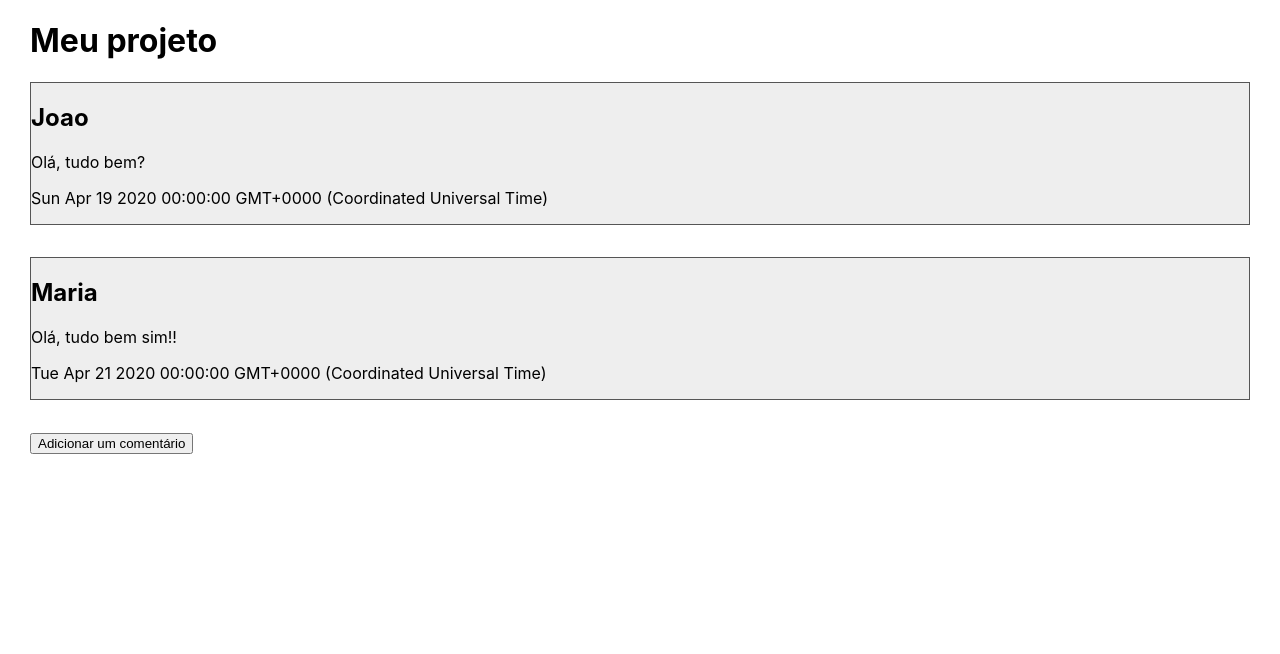
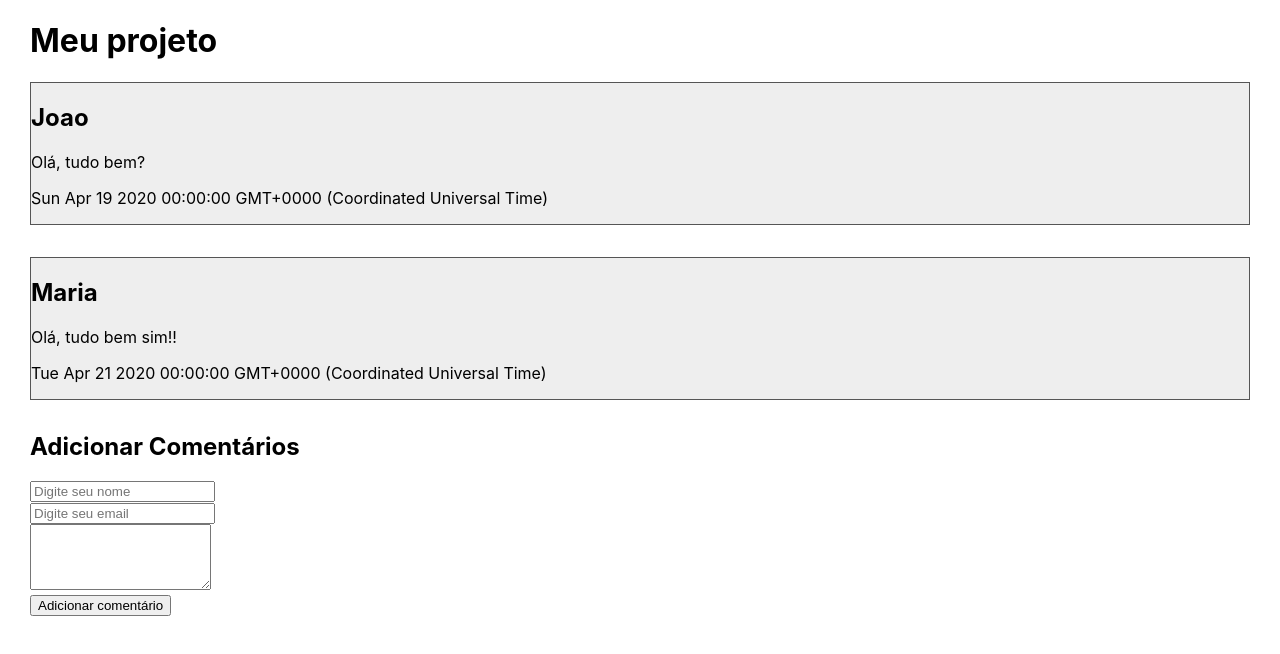
Before and after one commit to henriqueparedes/udemy-react-project, a React (Create React App) app: page / in a window 1280 px wide. Shown: the top 654 px of the page. Built offline with nearby package versions, Linux system fonts and the light colour scheme.

Commit message:
using events

```diff
--- a/src/App.js
+++ b/src/App.js
@@ -19,20 +19,31 @@ class App extends Component {
         date: new Date(2020, 3, 21),
         message: 'Olá, tudo bem sim!!'
       },
-    ]
+    ],
+    newComment: {
+      name: '',
+      email: '',
+      message: ''
+    }
   }
 
-  addComment = () => {
+  addComment = (event) => {
 
-    const newComment = {
-      name: 'Pedro',
-      email: 'pedro@mail.com',
-      date: new Date(),
-      message: 'Olá Pessoal!!'
-    }
+    event.preventDefault();
 
-    this.setState({comments: [...this.state.comments, newComment]})
+    const newComment = {...this.state.newComment, date: new Date()}
 
+    this.setState({
+      comments: [...this.state.comments, newComment],
+      newComment: {name: '', email:'', message:''}
+    })
+  }
+
+
+  handler = (event) => {
+    const value = event.target.value;
+    const name = event.target.name;
+    this.setState({newComment: {...this.state.newComment, [name]:value}})
   }
 
   render() {
@@ -51,7 +62,33 @@ class App extends Component {
         </Comment>)
         })}
 
-        <button onClick={this.addComment}>Adicionar um comentário</button>
+        <form method="post" onSubmit={this.addComment}>
+          <h2>Adicionar Comentários</h2>
+          <div>
+            <input
+            type="text"
+            name="name"
+            value={this.state.newComment.name}
+            onChange={this.handler}
+            placeholder='Digite seu nome'/>
+          </div>
+          <div>
+            <input
+            type="email"
+            name="email"
+            value={this.state.newComment.email}
+            onChange={this.handler}
+            placeholder='Digite seu email'/>
+          </div>
+          <div>
+            <textarea
+            name="message"
+            value={this.state.newComment.message}
+            onChange={this.handler}
+            rows="4"/>
+          </div>
+          <button type="submit">Adicionar comentário</button>
+        </form>
       </div>
     );
   }
```
